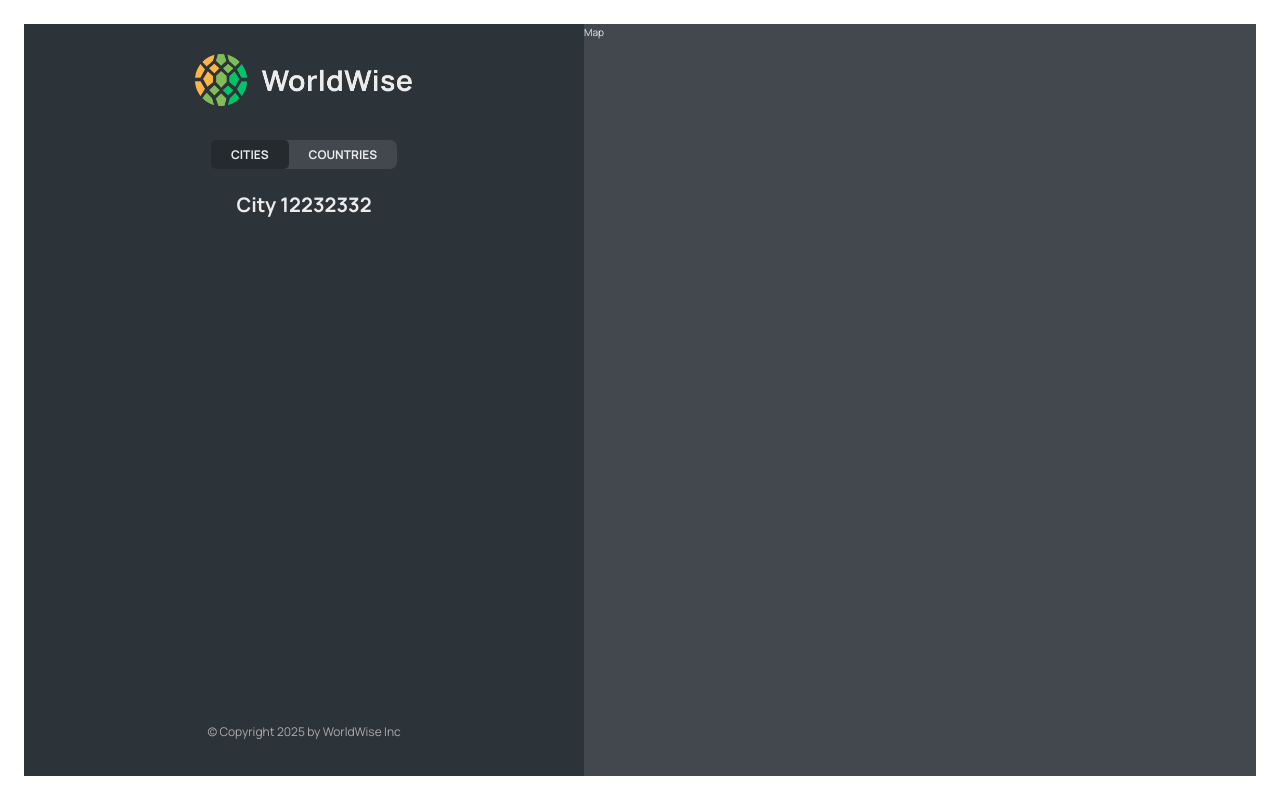
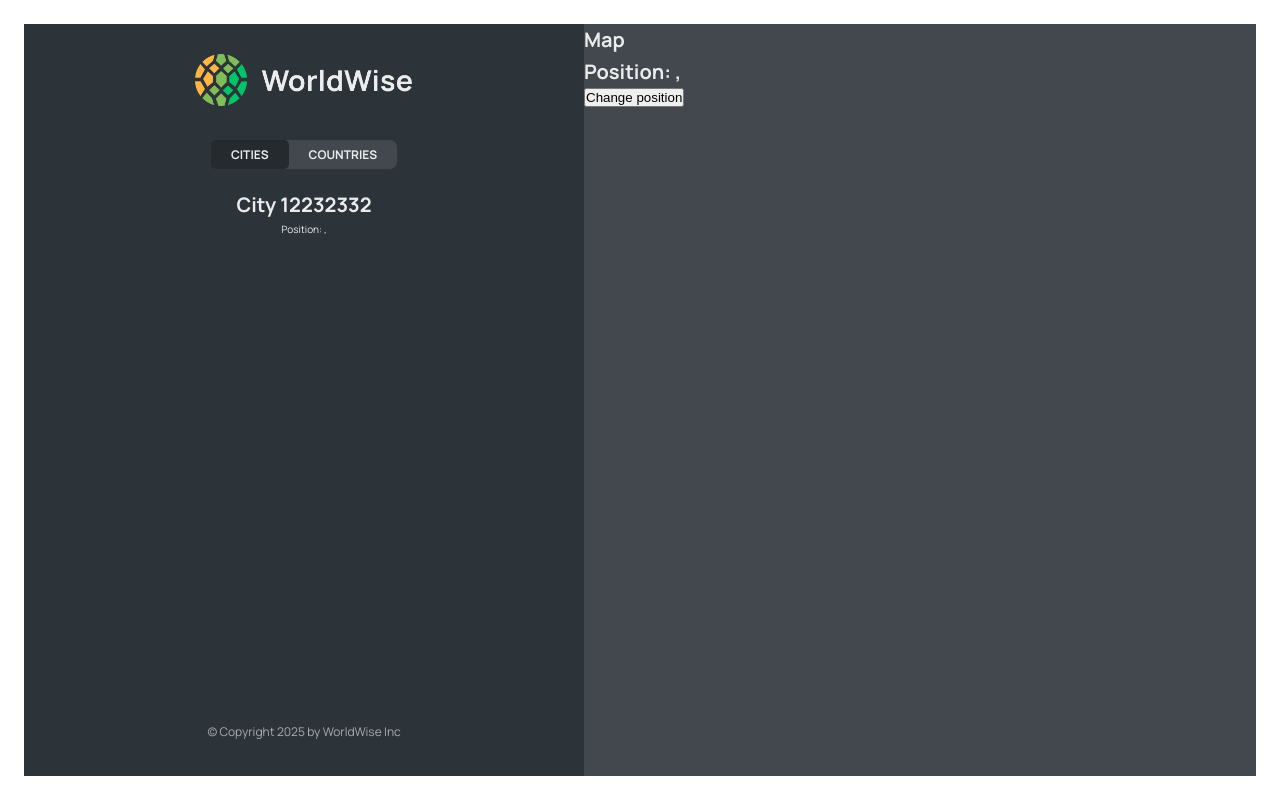
Before and after one commit to OlegZinch/world-wise, a React (Vite) app: page /app/cities/12232332 in a window 1280 px wide. Built offline with nearby package versions, Linux system fonts and the light colour scheme; data requests are answered from the project's data file.

Commit message:
reading and setting a query String

```diff
--- a/src/components/City.jsx
+++ b/src/components/City.jsx
@@ -1,4 +1,4 @@
-import { useParams } from 'react-router'
+import { useParams, useSearchParams } from 'react-router'
 import styles from './City.module.css'
 
 const formatDate = (date) =>
@@ -11,6 +11,10 @@
 
 function City() {
   const { id } = useParams()
+  const [searchParams, setSearchParams] = useSearchParams()
+
+  const lat = searchParams.get('lat')
+  const lng = searchParams.get('lng')
 
   // TEMP DATA
   const currentCity = {
@@ -22,7 +26,14 @@
 
   const { cityName, emoji, date, notes } = currentCity
 
-  return <h1>City {id}</h1>
+  return (
+    <>
+      <h1>City {id}</h1>
+      <p>
+        Position: {lat}, {lng}
+      </p>
+    </>
+  )
 
   // return (
   //   <div className={styles.city}>
--- a/src/components/CityItem.jsx
+++ b/src/components/CityItem.jsx
@@ -9,11 +9,14 @@
   }).format(new Date(date))
 
 function CityItem({ city }) {
-  const { cityName, emoji, date, id } = city
+  const { cityName, emoji, date, id, position } = city
 
   return (
     <li>
-      <Link to={`${id}`} className={styles.cityItem}>
+      <Link
+        to={`${id}?lat=${position.lat}&lng=${position.lng}`}
+        className={styles.cityItem}
+      >
         <span className={styles.emoji}>{emoji}</span>
         <h3 className={styles.name}>{cityName}</h3>
         <time className={styles.date}>({formatDate(date)})</time>
--- a/src/components/Map.jsx
+++ b/src/components/Map.jsx
@@ -1,7 +1,27 @@
+import { useSearchParams } from 'react-router'
 import styles from './Map.module.css'
 
 function Map() {
-  return <div className={styles.mapContainer}>Map</div>
+  const [searchParams, setSearchParams] = useSearchParams()
+
+  const lat = searchParams.get('lat')
+  const lng = searchParams.get('lng')
+
+  return (
+    <div className={styles.mapContainer}>
+      <h1>Map</h1>
+      <h1>
+        Position: {lat}, {lng}
+      </h1>
+      <button
+        onClick={() => {
+          setSearchParams({ lat: 23, lng: 50 })
+        }}
+      >
+        Change position
+      </button>
+    </div>
+  )
 }
 
 export default Map
```
